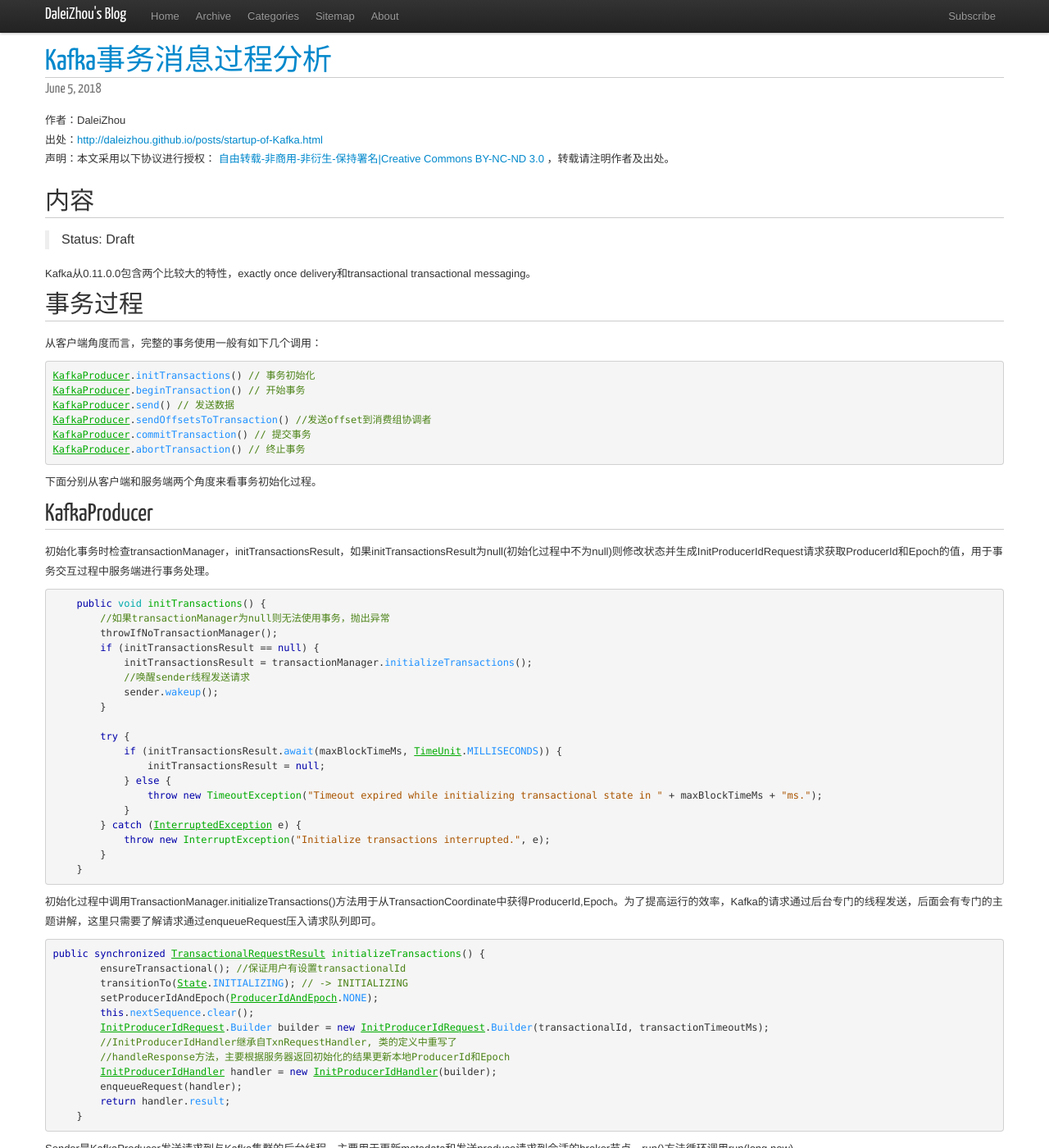
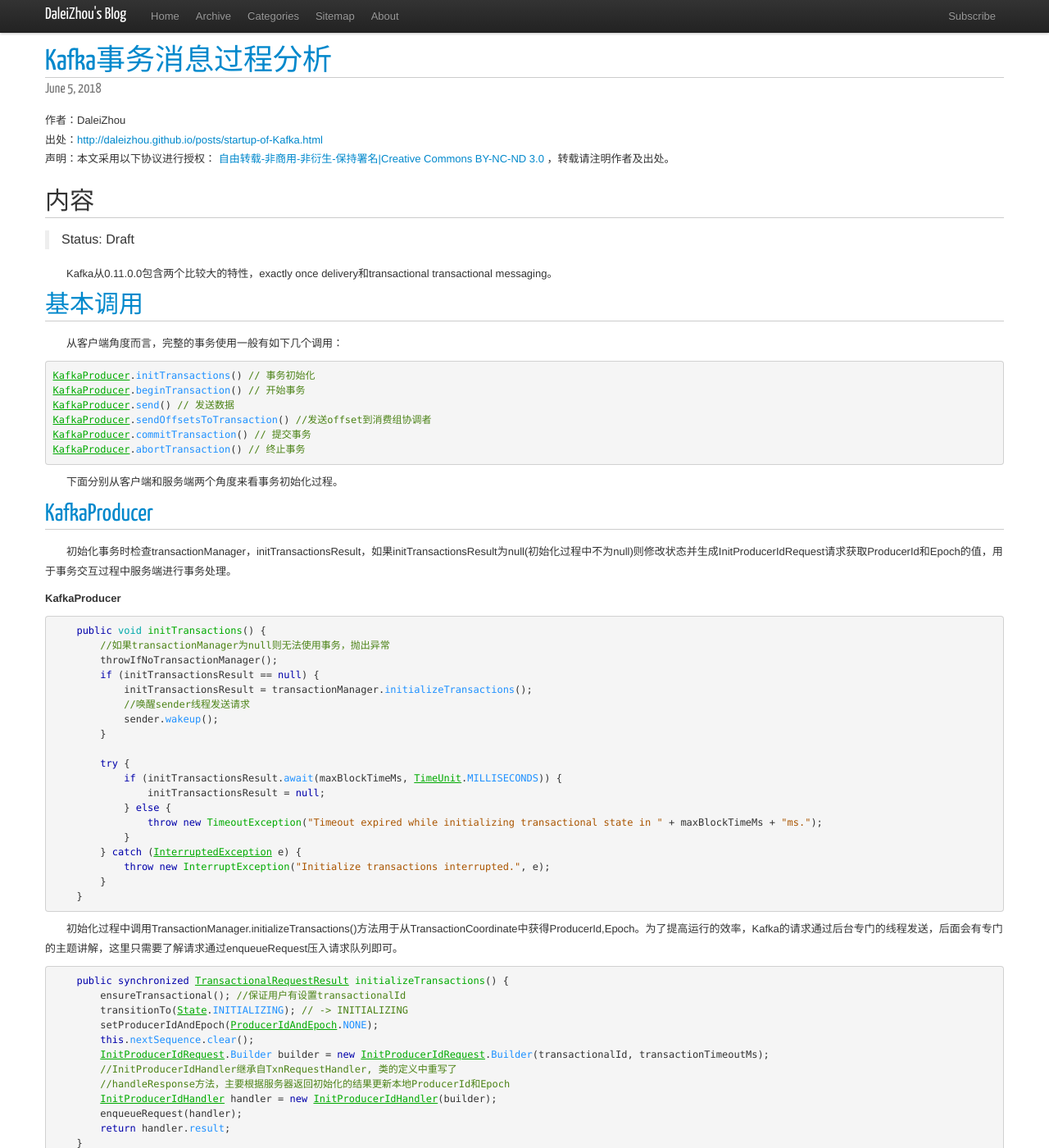
Before and after one commit to DaleiZhou/daleizhou.github.io, a Jekyll site: the page built from _posts/2018/2018-06-05-startup-of-Kafka.md, in a window 1280 px wide and 1400 px high. Shown: the whole window at 82% size. Built offline with Jekyll 4.4.1, drawn with Linux system fonts in a browser that asks for light colours; nearby versions of some CDN libraries; comment, search, counter and statistics services are not loaded; some of the changed lines change nothing that is shown.

Commit message:
kafka transaction

````diff
--- a/_posts/2018/2018-06-05-startup-of-Kafka.md
+++ b/_posts/2018/2018-06-05-startup-of-Kafka.md
@@ -7,10 +7,10 @@
 ## 内容
 >Status: Draft
 
-Kafka从0.11.0.0包含两个比较大的特性，exactly once delivery和transactional transactional messaging。
+　　Kafka从0.11.0.0包含两个比较大的特性，exactly once delivery和transactional transactional messaging。
 
-## 事务过程
-从客户端角度而言，完整的事务使用一般有如下几个调用：
+## <a id="baseApi">基本调用</a>
+　　从客户端角度而言，完整的事务使用一般有如下几个调用：
 ```java
 KafkaProducer.initTransactions() // 事务初始化
 KafkaProducer.beginTransaction() // 开始事务
@@ -19,11 +19,13 @@
 KafkaProducer.commitTransaction() // 提交事务
 KafkaProducer.abortTransaction() // 终止事务
 ```
-下面分别从客户端和服务端两个角度来看事务初始化过程。
+　　下面分别从客户端和服务端两个角度来看事务初始化过程。
 
-## KafkaProducer
+## <a id="producer">KafkaProducer</a>
 
-初始化事务时检查transactionManager，initTransactionsResult，如果initTransactionsResult为null(初始化过程中不为null)则修改状态并生成InitProducerIdRequest请求获取ProducerId和Epoch的值，用于事务交互过程中服务端进行事务处理。
+　　初始化事务时检查transactionManager，initTransactionsResult，如果initTransactionsResult为null(初始化过程中不为null)则修改状态并生成InitProducerIdRequest请求获取ProducerId和Epoch的值，用于事务交互过程中服务端进行事务处理。
+
+**KafkaProducer**
 ```java
     public void initTransactions() {
         //如果transactionManager为null则无法使用事务，抛出异常
@@ -45,9 +47,11 @@
         }
     }
 ```
-初始化过程中调用TransactionManager.initializeTransactions()方法用于从TransactionCoordinate中获得ProducerId,Epoch。为了提高运行的效率，Kafka的请求通过后台专门的线程发送，后面会有专门的主题讲解，这里只需要了解请求通过enqueueRequest压入请求队列即可。
+
+　　初始化过程中调用TransactionManager.initializeTransactions()方法用于从TransactionCoordinate中获得ProducerId,Epoch。为了提高运行的效率，Kafka的请求通过后台专门的线程发送，后面会有专门的主题讲解，这里只需要了解请求通过enqueueRequest压入请求队列即可。
+
 ```java
-public synchronized TransactionalRequestResult initializeTransactions() {
+    public synchronized TransactionalRequestResult initializeTransactions() {
         ensureTransactional(); //保证用户有设置transactionalId
         transitionTo(State.INITIALIZING); // -> INITIALIZING
         setProducerIdAndEpoch(ProducerIdAndEpoch.NONE);
@@ -61,11 +65,13 @@
     }
 ```
 
-Sender是KafkaProducer发送请求到与Kafka集群的后台线程，主要用于更新metadata和发送produce请求到合适的broker节点。run()方法循环调用run(long now)。
+**Sender**
+
+　　Sender是KafkaProducer发送请求到与Kafka集群的后台线程，主要用于更新metadata和发送produce请求到合适的broker节点。run()方法循环调用run(long now)。
 
 ```java
 //Sender.java
-void run(long now) {
+    void run(long now) {
         //other code...
 
         else if (transactionManager.hasInFlightTransactionalRequest() || maybeSendTransactionalRequest(now)) {
@@ -147,22 +153,24 @@
         return true;
     }
 ```
-从源码上看出在maybeSendTransactionalRequest()方法中如果事务协调node为null或不是ready状态则在transactionManager.lookupCoordinator()中插入发送FindCoordinatorRequest请求，重入maybeSendTransactionalRequest方法后随便一个正常的node就可以进行查找事务协调节点。时限取出来的InitProducerIdRequest请求会重新放到发送队列中。再重入时会因为协调员存在而完成初始化ProducerId,Epoch的请求。
+　　从源码上看出在maybeSendTransactionalRequest()方法中如果事务协调node为null或不是ready状态则在transactionManager.lookupCoordinator()中插入发送FindCoordinatorRequest请求，重入maybeSendTransactionalRequest方法后随便一个正常的node就可以进行查找事务协调节点。时限取出来的InitProducerIdRequest请求会重新放到发送队列中。再重入时会因为协调员存在而完成初始化ProducerId,Epoch的请求。
 FindCoordinatorHandler的回调很简单，更新TransactionManager.transactionCoordinator用于Producer的事务处理。InitProducerIdHandler回调主要是更新本地ProducerId，epoch，并且修改事务状态为Ready。通过ProducerId，epoch就可以进行跨session的事务控制。
 
-至此客户端部分事务初始化介绍完毕。
+　　至此客户端部分事务初始化介绍完毕。
 
-## KafkaApis
+## <a id="brokerapi">KafkaApis</a>
 
-事务初始化阶段Producer主要发送了FindCoordinatorRequest，InitProducerIdHandler来确定协调node和获取ProducerIdAndEpoch。
+　　事务初始化阶段Producer主要发送了FindCoordinatorRequest，InitProducerIdHandler来确定协调node和获取ProducerIdAndEpoch。
 
-### FindCoordinatorRequest处理
+**FindCoordinatorRequest处理**
 
-### InitProducerIdHandler处理
+**InitProducerIdHandler处理**
 
-## 总结
+## <a id="exceptionhandle">异常处理</a>
 
-## References
+## <a id="conclusion">总结</a>
+
+## <a id="references">References</a>
 
 >https://cwiki.apache.org/confluence/display/KAFKA/KIP-98+-+Exactly+Once+Delivery+and+Transactional+Messaging
 
````
